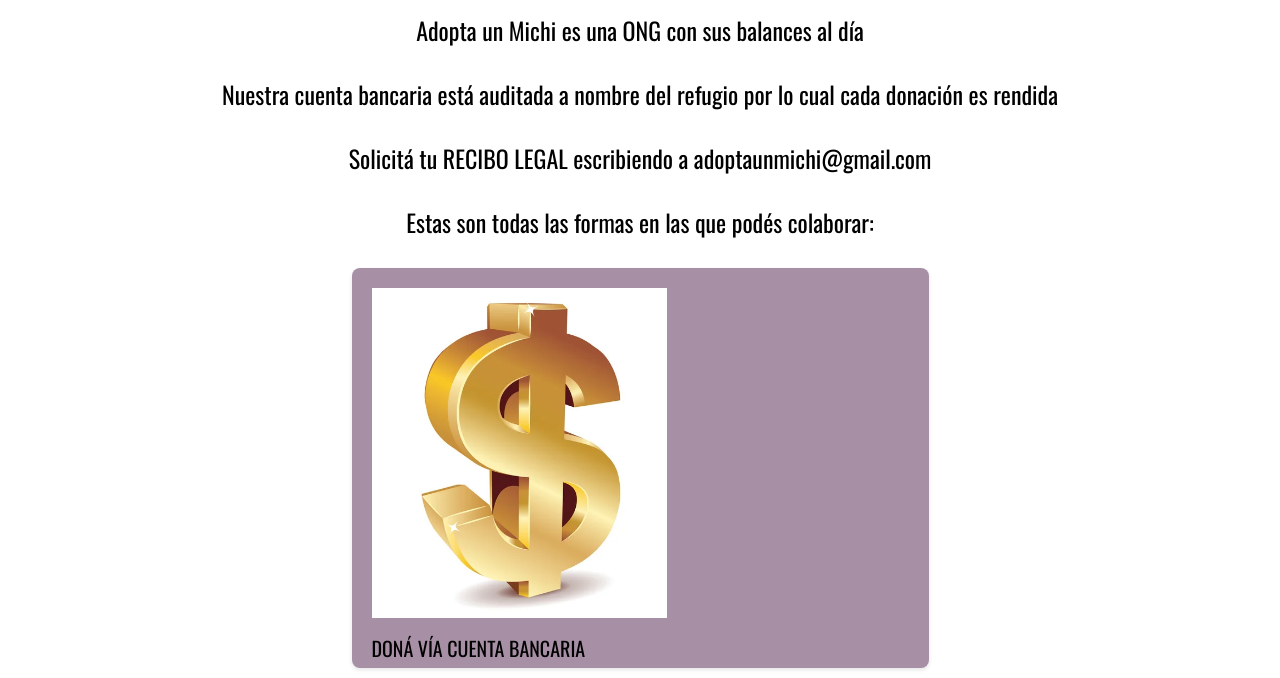
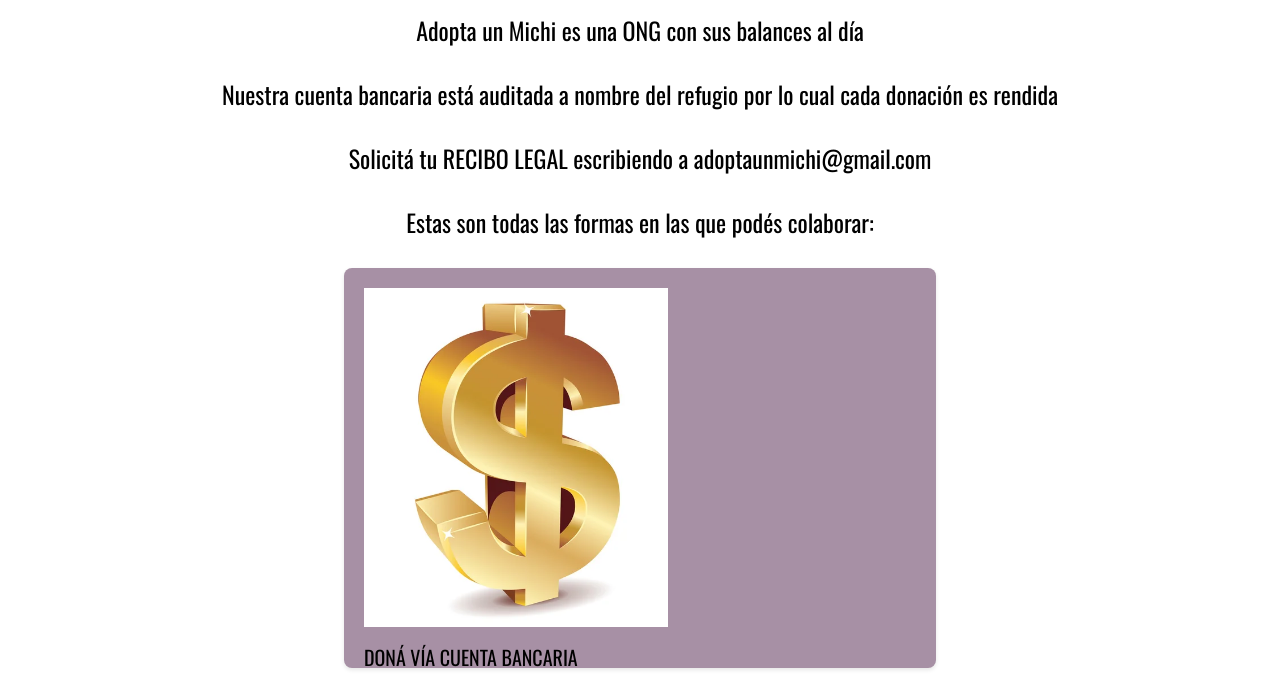
Before and after one commit to miloklei/prueba, a plain HTML site: page pages/ayudanos.html in a window 1280 px wide. Shown: the part 173-851 px from the top of the page. Drawn offline with nearby package versions, Linux system fonts and the light colour scheme.

Commit message:
correciondepxarem

```diff
--- a/css/styles.css
+++ b/css/styles.css
@@ -224,7 +224,7 @@ p{
     box-shadow: 0 2px 4px rgba(0, 0, 0, 0.1);
     padding: 20px;
     margin-bottom: 20px;
-    width: 37,5rem;
+    width: 37rem;
     height: 25rem;
 }
 
```
